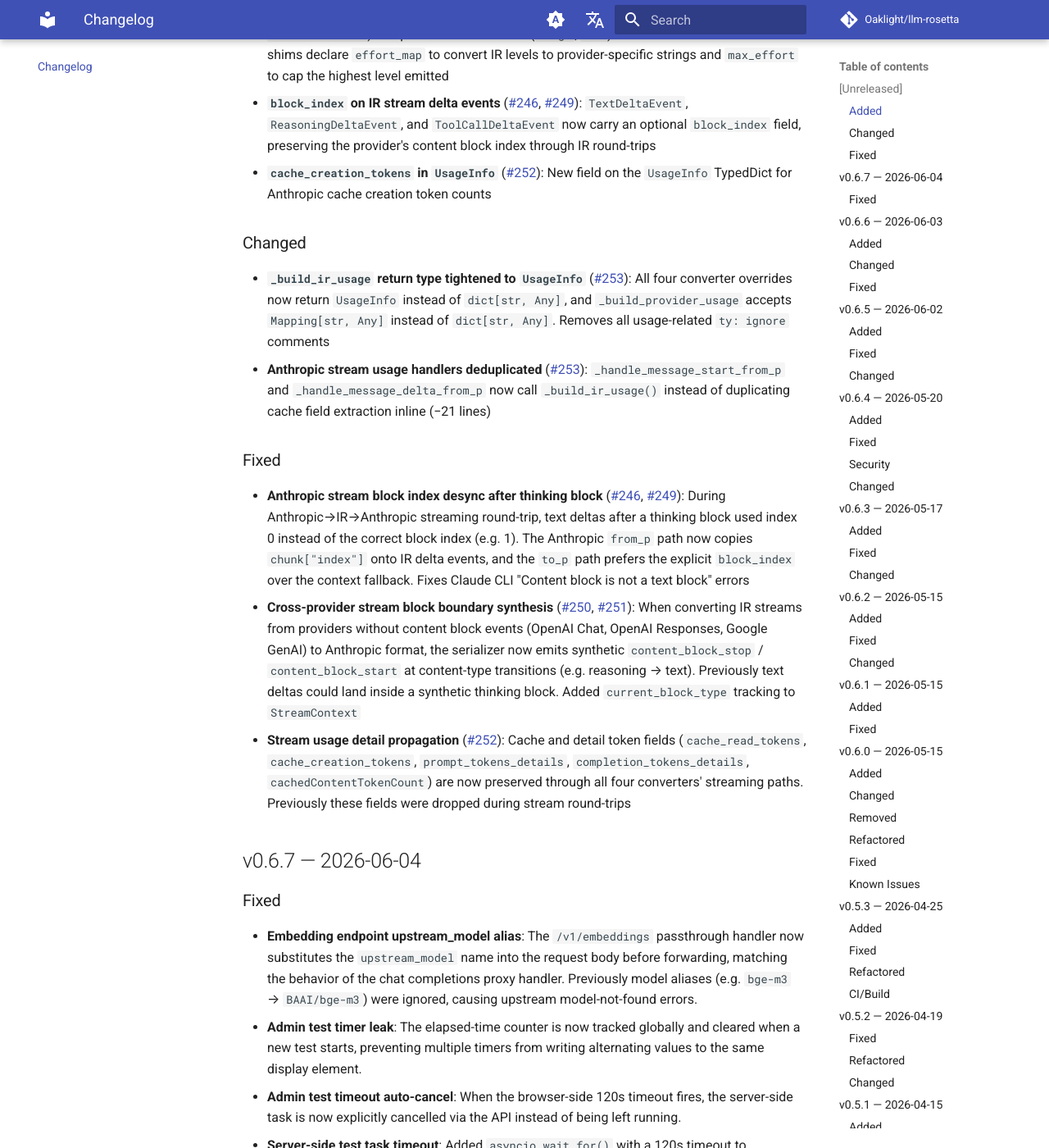
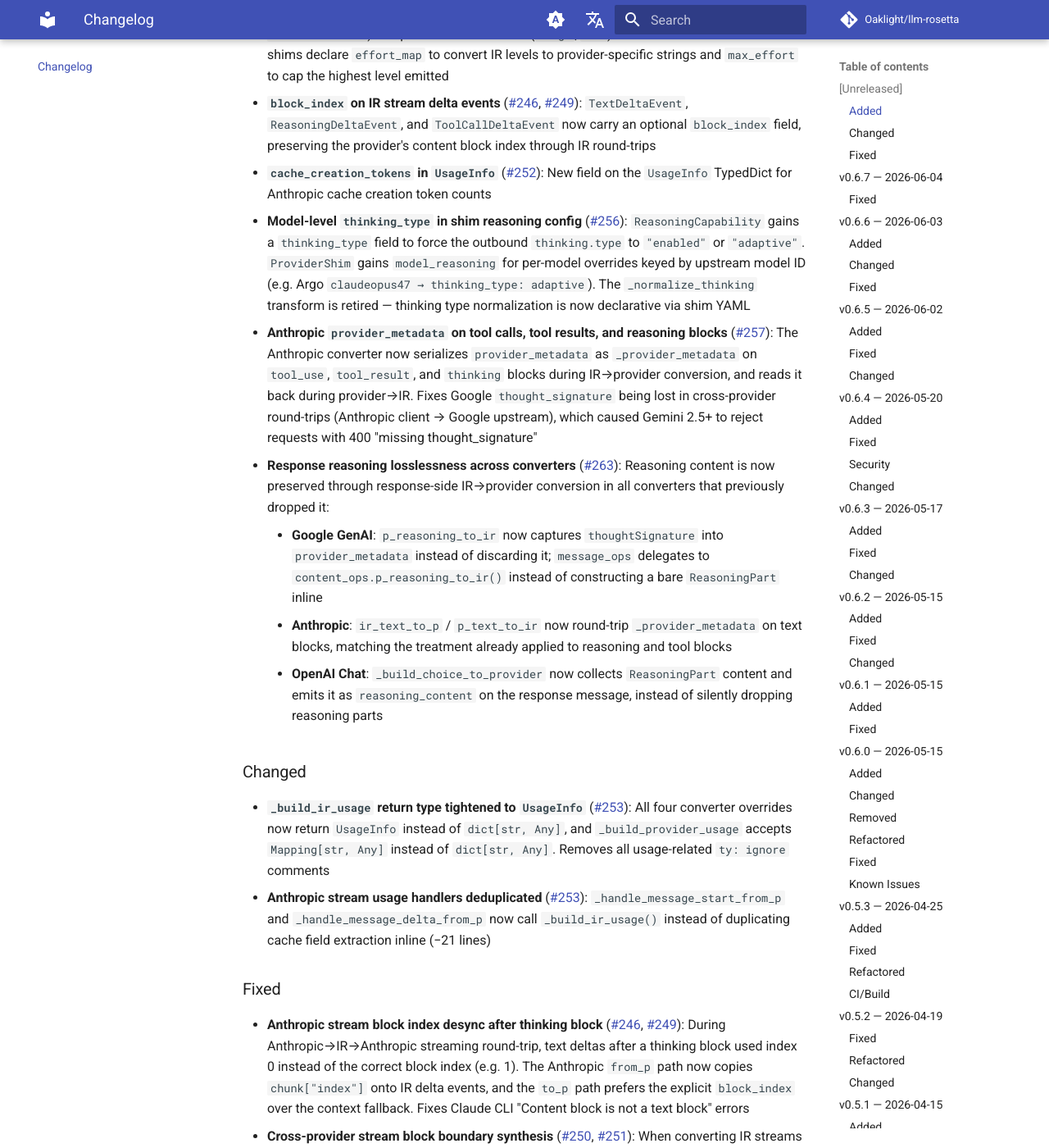
Before and after one commit to Oaklight/llm-rosetta, an MkDocs documentation site: the page built from docs/changelog.md, in a window 1280 px wide and 1400 px high, scrolled down 600 px. Shown: the whole window at 82% size. Built offline with MkDocs 1.6.1 and Material for MkDocs 9.7.7, drawn with Linux system fonts in a browser that asks for light colours; comment, search, counter and statistics services are not loaded; some of the changed text lies outside the part shown.

Commit message:
docs: add changelog entries for #256, #257, #258, #263, thinking_type fallback

```diff
--- a/docs/changelog.md
+++ b/docs/changelog.md
@@ -14,6 +14,12 @@ All notable changes to LLM-Rosetta are documented here. This project follows [Ke
 - **Expanded reasoning effort ladder** ([#245](https://github.com/Oaklight/llm-rosetta/pull/245)): IR `ReasoningEffortLevel` expanded to six levels: `minimal`, `low`, `medium`, `high`, `xhigh`, `max`. Input normalization accepts `none` (maps to `mode: disabled`) and provider-native values (`xhigh`, `max`) as first-class efforts. Provider shims declare `effort_map` to convert IR levels to provider-specific strings and `max_effort` to cap the highest level emitted
 - **`block_index` on IR stream delta events** ([#246](https://github.com/Oaklight/llm-rosetta/issues/246), [#249](https://github.com/Oaklight/llm-rosetta/pull/249)): `TextDeltaEvent`, `ReasoningDeltaEvent`, and `ToolCallDeltaEvent` now carry an optional `block_index` field, preserving the provider's content block index through IR round-trips
 - **`cache_creation_tokens` in `UsageInfo`** ([#252](https://github.com/Oaklight/llm-rosetta/pull/252)): New field on the `UsageInfo` TypedDict for Anthropic cache creation token counts
+- **Model-level `thinking_type` in shim reasoning config** ([#256](https://github.com/Oaklight/llm-rosetta/pull/256)): `ReasoningCapability` gains a `thinking_type` field to force the outbound `thinking.type` to `"enabled"` or `"adaptive"`. `ProviderShim` gains `model_reasoning` for per-model overrides keyed by upstream model ID (e.g. Argo `claudeopus47 → thinking_type: adaptive`). The `_normalize_thinking` transform is retired — thinking type normalization is now declarative via shim YAML
+- **Anthropic `provider_metadata` on tool calls, tool results, and reasoning blocks** ([#257](https://github.com/Oaklight/llm-rosetta/pull/257)): The Anthropic converter now serializes `provider_metadata` as `_provider_metadata` on `tool_use`, `tool_result`, and `thinking` blocks during IR→provider conversion, and reads it back during provider→IR. Fixes Google `thought_signature` being lost in cross-provider round-trips (Anthropic client → Google upstream), which caused Gemini 2.5+ to reject requests with 400 "missing thought_signature"
+- **Response reasoning losslessness across converters** ([#263](https://github.com/Oaklight/llm-rosetta/pull/263)): Reasoning content is now preserved through response-side IR→provider conversion in all converters that previously dropped it:
+    - **Google GenAI**: `p_reasoning_to_ir` now captures `thoughtSignature` into `provider_metadata` instead of discarding it; `message_ops` delegates to `content_ops.p_reasoning_to_ir()` instead of constructing a bare `ReasoningPart` inline
+    - **Anthropic**: `ir_text_to_p` / `p_text_to_ir` now round-trip `_provider_metadata` on text blocks, matching the treatment already applied to reasoning and tool blocks
+    - **OpenAI Chat**: `_build_choice_to_provider` now collects `ReasoningPart` content and emits it as `reasoning_content` on the response message, instead of silently dropping reasoning parts
 
 ### Changed
 
@@ -25,6 +31,8 @@ All notable changes to LLM-Rosetta are documented here. This project follows [Ke
 - **Anthropic stream block index desync after thinking block** ([#246](https://github.com/Oaklight/llm-rosetta/issues/246), [#249](https://github.com/Oaklight/llm-rosetta/pull/249)): During Anthropic→IR→Anthropic streaming round-trip, text deltas after a thinking block used index 0 instead of the correct block index (e.g. 1). The Anthropic `from_p` path now copies `chunk["index"]` onto IR delta events, and the `to_p` path prefers the explicit `block_index` over the context fallback. Fixes Claude CLI "Content block is not a text block" errors
 - **Cross-provider stream block boundary synthesis** ([#250](https://github.com/Oaklight/llm-rosetta/issues/250), [#251](https://github.com/Oaklight/llm-rosetta/pull/251)): When converting IR streams from providers without content block events (OpenAI Chat, OpenAI Responses, Google GenAI) to Anthropic format, the serializer now emits synthetic `content_block_stop` / `content_block_start` at content-type transitions (e.g. reasoning → text). Previously text deltas could land inside a synthetic thinking block. Added `current_block_type` tracking to `StreamContext`
 - **Stream usage detail propagation** ([#252](https://github.com/Oaklight/llm-rosetta/pull/252)): Cache and detail token fields (`cache_read_tokens`, `cache_creation_tokens`, `prompt_tokens_details`, `completion_tokens_details`, `cachedContentTokenCount`) are now preserved through all four converters' streaming paths. Previously these fields were dropped during stream round-trips
+- **OpenAI Chat `thinking.type=auto` passthrough** ([#258](https://github.com/Oaklight/llm-rosetta/pull/258)): IR `mode: "auto"` is not a valid upstream value for OpenAI Chat's `thinking.type`. The OpenAI Chat converter now maps `auto` → `adaptive` before emitting the `thinking` object, and applies the same shim `thinking_type` override + `enabled` → `adaptive` safety fallback that the Anthropic path uses
+- **`thinking_type=enabled` fallback when `budget_tokens` missing**: When a shim declares `thinking_type: enabled` but the request has no `budget_tokens` (required by Anthropic for `type: "enabled"`), the converter now automatically falls back to `type: "adaptive"` instead of emitting an invalid payload. Applied to both Anthropic and OpenAI Chat converter paths
 
 ## v0.6.7 — 2026-06-04
 
```
